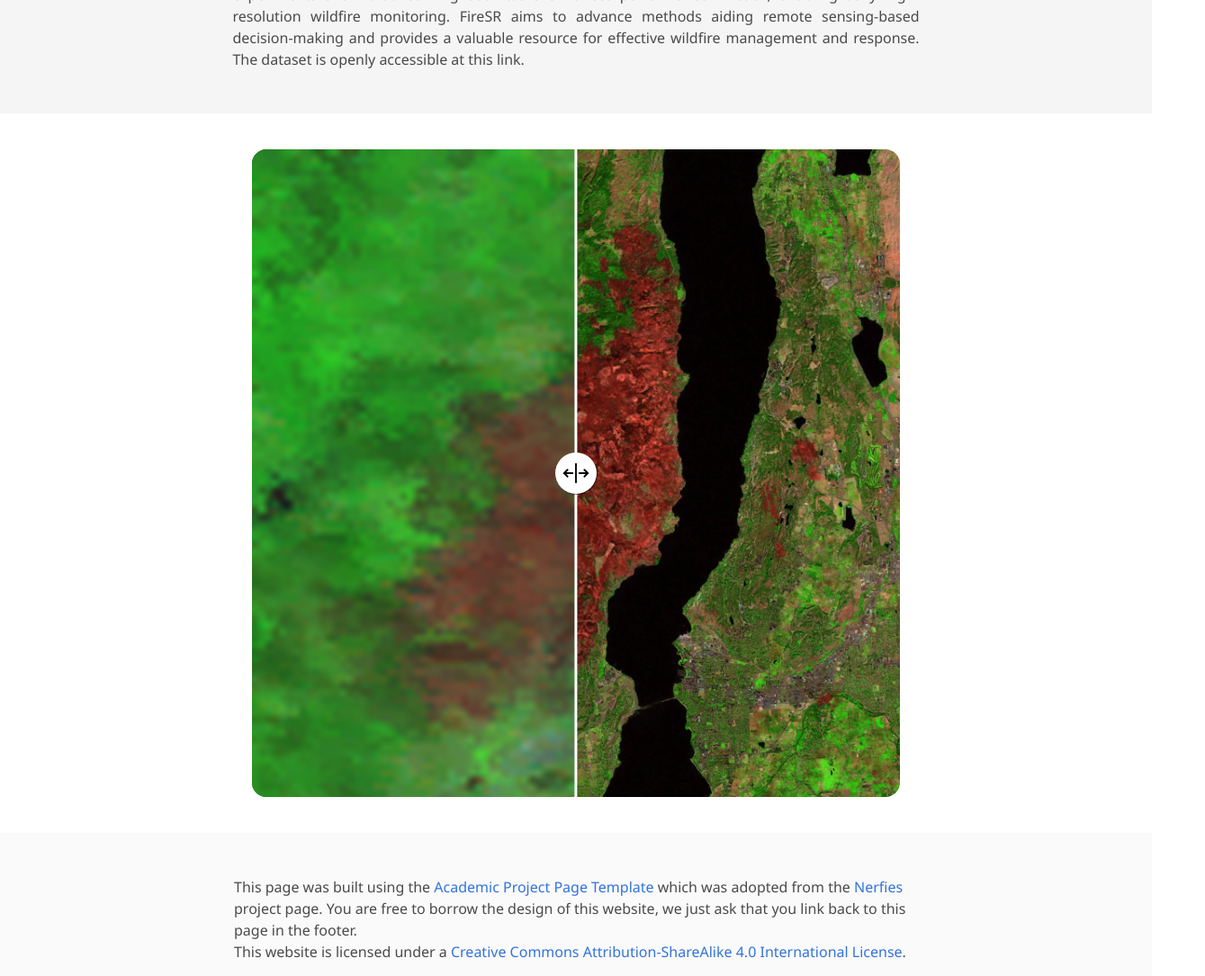
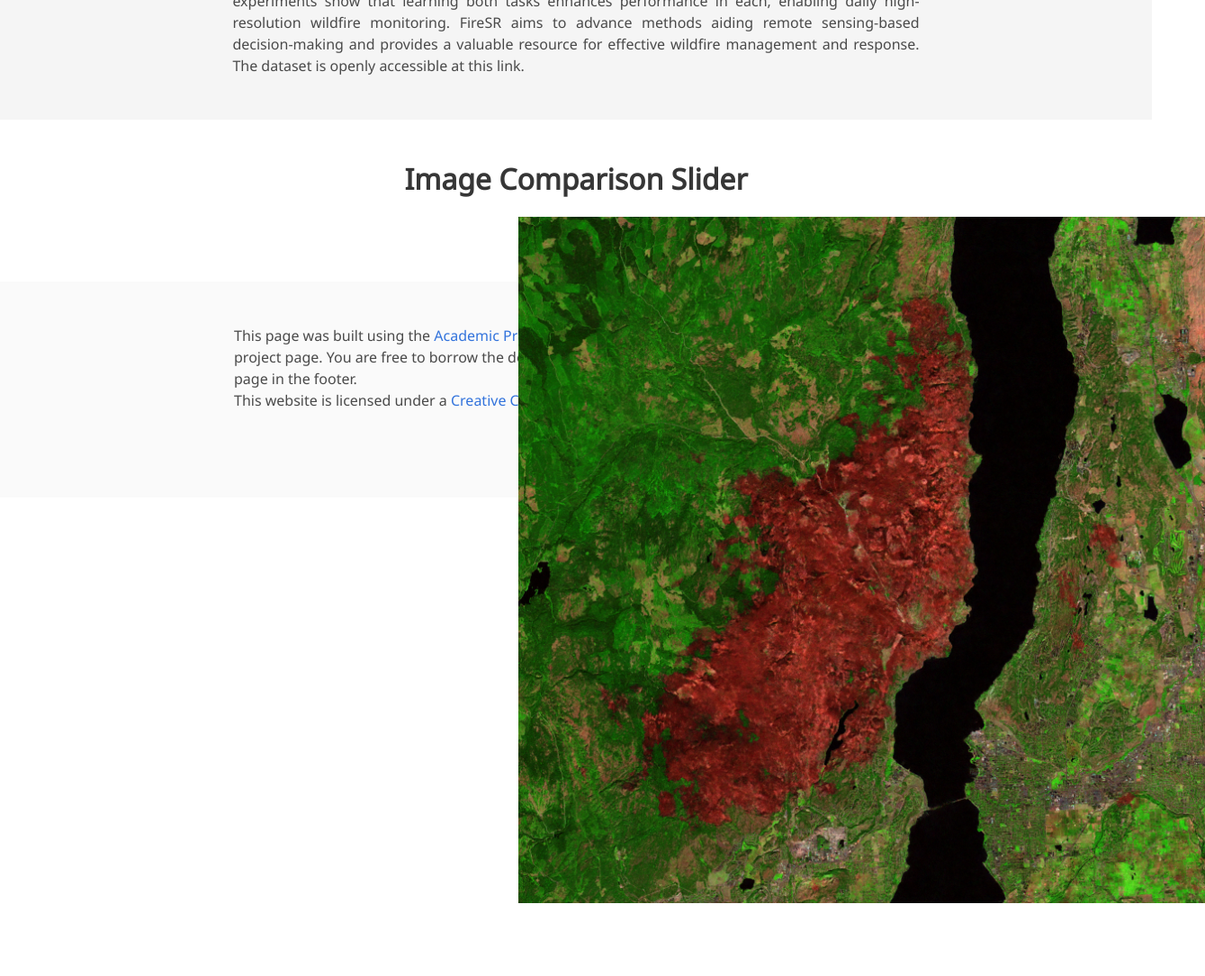
Before and after one commit to EricBrune/FireSR, a plain HTML site: page index.html in a window 1280 px wide. Shown: the part 1160-2245 px from the top of the page at 90% size, 1339 px wide, since content can reach past the window. After the commit the page ends 2164 px from the top, so only its background shows below. Drawn offline with nearby package versions, Linux system fonts and the light colour scheme; a script that the page names is missing; some icons are missing; a web font is replaced by a local one.

Commit message:
Revert bad changes and add bulma-slider

```diff
--- a/index.html
+++ b/index.html
@@ -133,94 +133,24 @@
   </section>
   <!-- End paper abstract -->
 
-  <!-- Before/After Image Slider -->
-  <main>
-    <div class="container">
-      <div class="image-container">
-        <img
-          class="image-before slider-image"
-          src="static/images/modis_1.png"
-          alt="MODIS image"
-        />
-        <img
-          class="image-after slider-image"
-          src="static/images/s2_1.png"
-          alt="Sentinel-2 image"
-        />
-      </div>
-      <!-- step="10" -->
-      <input
-        type="range"
-        min="0"
-        max="100"
-        value="50"
-        aria-label="Percentage of before photo shown"
-        class="slider"
-      />
-      <div class="slider-line" aria-hidden="true"></div>
-      <div class="slider-button" aria-hidden="true">
-        <svg
-          xmlns="http://www.w3.org/2000/svg"
-          width="30"
-          height="30"
-          fill="currentColor"
-          viewBox="0 0 256 256"
-        >
-          <rect width="256" height="256" fill="none"></rect>
-          <line
-            x1="128"
-            y1="40"
-            x2="128"
-            y2="216"
-            fill="none"
-            stroke="currentColor"
-            stroke-linecap="round"
-            stroke-linejoin="round"
-            stroke-width="16"
-          ></line>
-          <line
-            x1="96"
-            y1="128"
-            x2="16"
-            y2="128"
-            fill="none"
-            stroke="currentColor"
-            stroke-linecap="round"
-            stroke-linejoin="round"
-            stroke-width="16"
-          ></line>
-          <polyline
-            points="48 160 16 128 48 96"
-            fill="none"
-            stroke="currentColor"
-            stroke-linecap="round"
-            stroke-linejoin="round"
-            stroke-width="16"
-          ></polyline>
-          <line
-            x1="160"
-            y1="128"
-            x2="240"
-            y2="128"
-            fill="none"
-            stroke="currentColor"
-            stroke-linecap="round"
-            stroke-linejoin="round"
-            stroke-width="16"
-          ></line>
-          <polyline
-            points="208 96 240 128 208 160"
-            fill="none"
-            stroke="currentColor"
-            stroke-linecap="round"
-            stroke-linejoin="round"
-            stroke-width="16"
-          ></polyline>
-        </svg>
+  <!-- Image Slider Section -->
+  <section class="section">
+    <div class="container is-max-desktop">
+      <div class="columns is-centered">
+        <div class="column is-four-fifths has-text-centered">
+          <h2 class="title is-3">Image Comparison Slider</h2>
+          <div class="slider">
+            <div class="slider-track">
+              <img src="static/images/modis_1.png" alt="MODIS Image" style="position: absolute; width: 100%; height: auto; z-index: 1;">
+              <img src="static/images/s2_1.png" alt="Sentinel-2 Image" style="position: absolute; width: 100%; height: auto; clip: rect(0, 50%, 100%, 0); z-index: 2;">
+              <input type="range" min="0" max="100" value="50" class="slider-input">
+            </div>
+          </div>
+        </div>
       </div>
     </div>
-  </main>
-  <!-- End Before/After Image Slider -->
+  </section>
+  <!-- End Image Slider Section -->
 
   <footer class="footer">
     <div class="container">
@@ -240,5 +170,17 @@
   <!-- Statcounter tracking code -->
   <!-- You can add a tracker to track page visits by creating an account at statcounter.com -->
   <!-- End of Statcounter Code -->
+
+  <script>
+    document.addEventListener('DOMContentLoaded', () => {
+      const sliderInput = document.querySelector('.slider-input');
+      const s2Image = document.querySelector('.slider-track img:nth-child(2)');
+
+      sliderInput.addEventListener('input', (event) => {
+        const value = event.target.value;
+        s2Image.style.clip = `rect(0, ${value}%, 100%, 0)`;
+      });
+    });
+  </script>
 </body>
 </html>
--- a/static/css/index.css
+++ b/static/css/index.css
@@ -1,6 +1,7 @@
 body {
   font-family: 'Noto Sans', sans-serif;
 }
+
 
 .footer .icon-link {
     font-size: 25px;
@@ -16,6 +17,7 @@ body {
   font-variant: small-caps;
 }
 
+
 .teaser .hero-body {
   padding-top: 0;
   padding-bottom: 3rem;
@@ -25,11 +27,13 @@ body {
   font-family: 'Google Sans', sans-serif;
 }
 
+
 .publication-title {
 }
 
 .publication-banner {
   max-height: parent;
+
 }
 
 .publication-banner video {
@@ -90,6 +94,7 @@ body {
     width: 100%;
     height: 0;
     padding-bottom: 56.25%;
+
     overflow: hidden;
     border-radius: 10px !important;
 }
@@ -127,99 +132,3 @@ body {
 .eql-cntrb {
   font-size: smaller;
 }
-
-*,
-*::after,
-*::before {
-  margin: 0;
-  padding: 0;
-  box-sizing: border-box;
-}
-
-iframe {
-  aspect-ratio: 16/9;
-}
-
-.video-container {
-  margin: 2rem;
-  max-height: 300px;
-}
-
-img {
-  display: block;
-  max-width: 100%;
-}
-
-main {
-  display: grid;
-  place-items: center;
-  min-height: 100vh;
-}
-
-.container {
-  display: grid;
-  place-content: center;
-  position: relative;
-  overflow: hidden;
-  border-radius: 1rem;
-  --position: 50%;
-}
-
-.image-container {
-  max-width: 800px;
-  max-height: 90vh;
-  aspect-ratio: 1/1;
-}
-
-.slider-image {
-  width: 100%;
-  height: 100%;
-  object-fit: cover;
-  object-position: left;
-}
-
-.image-before {
-  position: absolute;
-  inset: 0;
-  width: var(--position);
-}
-
-.slider {
-  position: absolute;
-  inset: 0;
-  cursor: pointer;
-  opacity: 0;
-  width: 100%;
-  height: 100%;
-}
-
-.slider:focus-visible ~ .slider-button {
-  outline: 5px solid black;
-  outline-offset: 3px;
-}
-
-.slider-line {
-  position: absolute;
-  inset: 0;
-  width: 0.2rem;
-  height: 100%;
-  background-color: #fff;
-  left: var(--position);
-  transform: translateX(-50%);
-  pointer-events: none;
-}
-
-.slider-button {
-  position: absolute;
-  background-color: #fff;
-  color: black;
-  padding: 0.5rem;
-  border-radius: 100vw;
-  display: grid;
-  place-items: center;
-  top: 50%;
-  left: var(--position);
-  transform: translate(-50%, -50%);
-  pointer-events: none;
-  box-shadow: 1px 1px 1px hsl(0, 50%, 2%, 0.5);
-}
--- a/static/js/index.js
+++ b/static/js/index.js
@@ -1,7 +1,9 @@
 window.HELP_IMPROVE_VIDEOJS = false;
+
 
 $(document).ready(function() {
     // Check for click events on the navbar burger icon
+
     var options = {
 			slidesToScroll: 1,
 			slidesToShow: 1,
@@ -15,9 +17,5 @@ $(document).ready(function() {
     var carousels = bulmaCarousel.attach('.carousel', options);
 
     bulmaSlider.attach();
-});
 
-const container = document.querySelector('.container');
-document.querySelector('.slider').addEventListener('input', (e) => {
-  container.style.setProperty('--position', `${e.target.value}%`);
-});
+})
```
Lines whose indentation alone changed are shown as unchanged.
